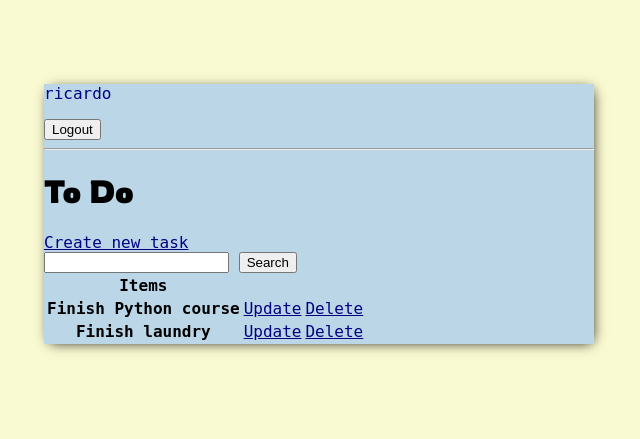
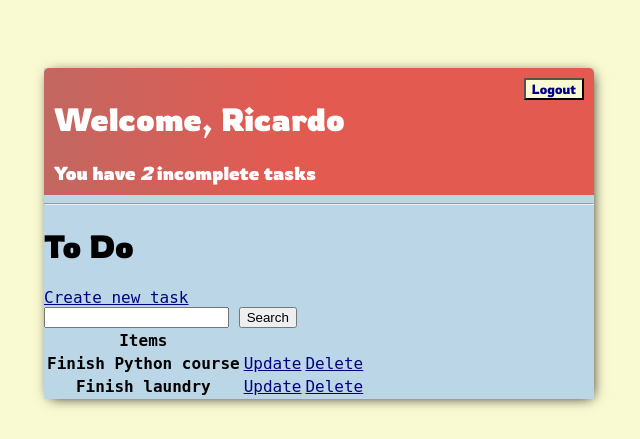
Before and after one commit to ricardobar96/django-web-app, a Django app: page / in a window 1280 px wide. Shown: the top 439 px of the page, without its empty margins (321-961 px from the left). Run offline with Django 5.2, Linux system fonts and the light colour scheme; a user stored in the database is signed in; data comes from the database, SQL or seed files in the repository; both versions use the stored data as it was after the commit; some web fonts are replaced.

Commit message:
Style to main list of tasks

```diff
--- a/django_app/base/templates/base/main.html
+++ b/django_app/base/templates/base/main.html
@@ -31,6 +31,22 @@
         a, p {
             color: navy;
         }
+
+        .top-bar {
+            display: flex;
+            justify-content: space-between;
+            color: #ffffff;
+            padding: 10px;
+            border-radius: 5px 5px 0 0;
+            background: linear-gradient(90deg, #C26761 0%, #E35A51 45%, #E35A51 100%);
+        }
+
+        .top-bar button {
+            background-color: lightgoldenrodyellow;
+            color: navy;
+            text-decoration: none;
+            font-family: "Rowdies", sans-serif;
+        }
     </style>
 </head>
 <body>
--- a/django_app/base/templates/base/task_list.html
+++ b/django_app/base/templates/base/task_list.html
@@ -1,14 +1,20 @@
 {% extends 'base/main.html' %}
 {% block content %}
-    {% if request.user.is_authenticated %}
-        <p>{{request.user}}</p>
+
+    <div class="top-bar">
+        <div>
+            <h1>Welcome, {{request.user|title}}</h1>
+            <h3 style="margin:0">You have <i>{{count}}</i> incomplete task{{count|pluralize}}</h3>
+        </div>
+        {% if request.user.is_authenticated %}
         <form action="{% url 'logout' %}" method="post">
                   {% csrf_token %}
                   <button type="submit" class="btn btn-info">Logout</button>
         </form>
-    {% else %}
-        <a href="{% url 'login'  %}">Login</a>
-    {% endif %}
+        {% else %}
+            <a href="{% url 'login'  %}">Login</a>
+        {% endif %}
+    </div>
     <hr>
 
     <h1>To Do</h1>
```
Also changed, not shown: django_app/db.sqlite3.
